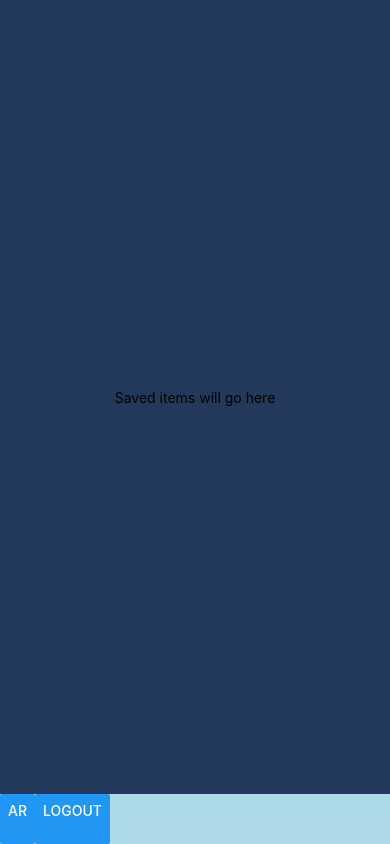
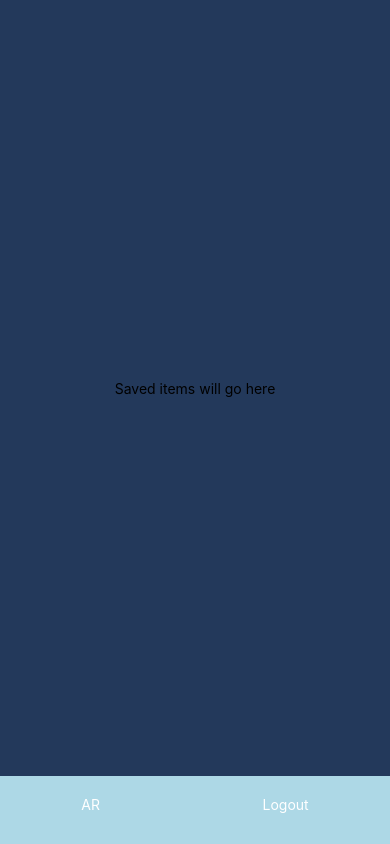
Before and after one commit to Assert-Reconceptualization/ScannAr, a React Native app in the folder client/: screen / in a window 390 px wide. Both pictures are taken after a click on the button "CUSTOMER". Built offline with nearby package versions, Linux system fonts and the light colour scheme.

Commit message:
Bug fix on nav bar styling

```diff
--- a/client/components/NavBar/CustomerNavBar.js
+++ b/client/components/NavBar/CustomerNavBar.js
@@ -1,11 +1,15 @@
 import React from "react";
-import { Text, View, StyleSheet, Button } from "react-native";
+import { Text, View, StyleSheet, Button, TouchableHighlight, TouchableOpacity } from "react-native";
 
-const CustomerNavBar = () => {
+const CustomerNavBar = ({ navigator }) => {
 return (
     <View style={styles.bar}>
-        <Button title="AR" onPress={() => navigator.push("AR")} />
-        <Button title="Logout" onPress={() => navigator.pop()} />
+        <TouchableOpacity onPress={() => navigator.push("AR")}>
+                <Text style={styles.buttonText}>AR</Text>
+        </TouchableOpacity>
+        <TouchableOpacity onPress={() => navigator.pop()}>
+                <Text style={styles.buttonText}>Logout</Text>
+        </TouchableOpacity>
     </View>
     )
 };
@@ -14,9 +18,22 @@ const styles = StyleSheet.create({
     bar: {
         // flex:1,
         flexDirection: "row",
-        height: 50,
+        justifyContent: "space-around",
+        height: "8%",
         width: "100%",
         backgroundColor: 'lightblue'
+    },
+    button: {
+        borderRadius: 10,
+        marginBottom: 1,
+        width: 260,
+        alignItems: 'center',
+        backgroundColor: '#2196F3'
+    },
+    buttonText: {
+        textAlign: 'center',
+        padding: 20,
+        color: 'white'
     }
 });
 
--- a/client/screens/CustomerLanding.js
+++ b/client/screens/CustomerLanding.js
@@ -9,7 +9,7 @@ const CustomerLanding = ({ navigator }) => (
         <View style={styles.links}>
             <Text>Saved items will go here</Text>
         </View>
-        <CustomerNavBar />
+        <CustomerNavBar navigator={navigator}/>
     </View>
 );
 
```
